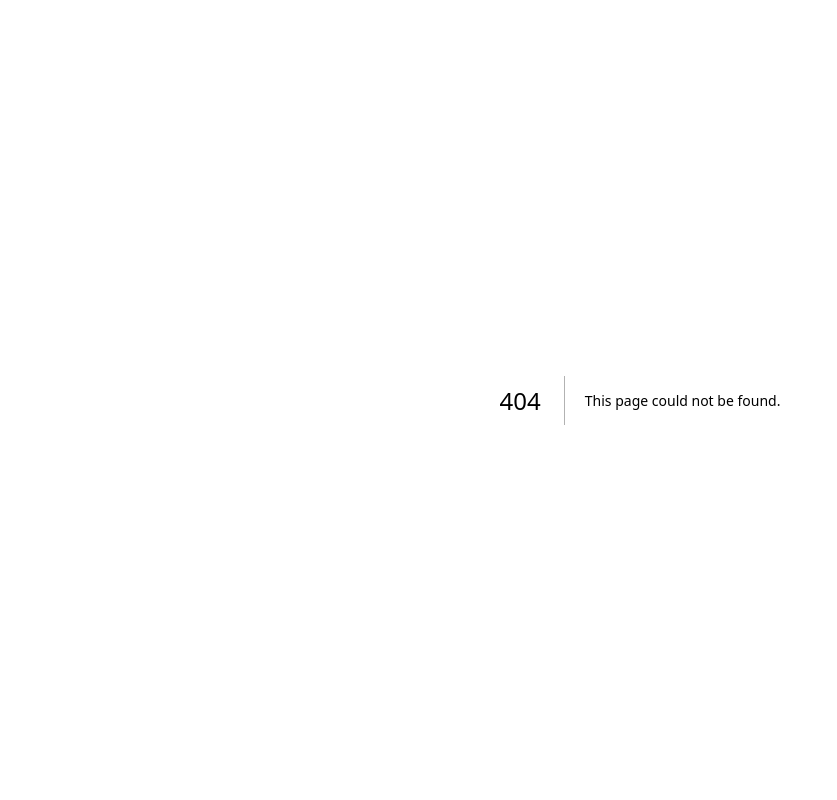
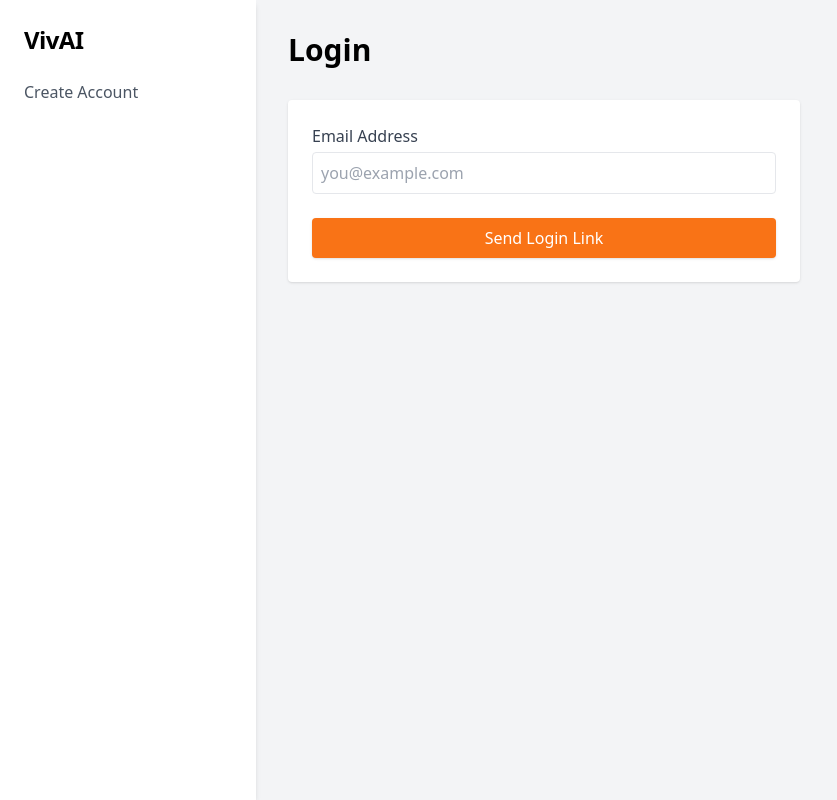
Before and after one commit to rodneyberubee/viv-frontend, a Next.js app: page /login in a window 1280 px wide. Before the commit this address had no page. Shown: the whole page, without its empty margins (0-837 px from the left). Built offline with nearby package versions, Linux system fonts and the light colour scheme.

Commit message:
Create login.tsx

```diff
--- /dev/null
+++ b/pages/login.tsx
@@ -0,0 +1,83 @@
+import React, { useState } from 'react';
+
+const LoginPage = () => {
+  const [email, setEmail] = useState('');
+  const [loading, setLoading] = useState(false);
+  const [message, setMessage] = useState('');
+
+  const handleLogin = async () => {
+    if (!email) {
+      setMessage('Please enter your email');
+      return;
+    }
+
+    setLoading(true);
+    setMessage('');
+
+    try {
+      const res = await fetch('https://api.vivaitable.com/api/auth/login', {
+        method: 'POST',
+        headers: { 'Content-Type': 'application/json' },
+        body: JSON.stringify({ email }),
+      });
+
+      const data = await res.json();
+      if (res.ok) {
+        setMessage('Check your email for a login link!');
+      } else {
+        setMessage(data.error || 'Login failed. Please try again.');
+      }
+    } catch (err) {
+      console.error('[ERROR][login]', err);
+      setMessage('An error occurred. Please try again.');
+    } finally {
+      setLoading(false);
+    }
+  };
+
+  return (
+    <div className="flex min-h-screen bg-gray-100">
+      <aside className="w-64 bg-white shadow-md p-6 space-y-6">
+        <h2 className="text-2xl font-bold tracking-tight">VivAI</h2>
+        <nav className="space-y-4">
+          <a className="block text-gray-600 hover:text-orange-500" href="/account">
+            Create Account
+          </a>
+        </nav>
+      </aside>
+
+      <main className="flex-1 p-8 space-y-8">
+        <div className="flex justify-between items-center">
+          <h1 className="text-3xl font-bold">Login</h1>
+        </div>
+
+        <section className="bg-white rounded shadow p-6 space-y-6 max-w-lg">
+          <div>
+            <label className="block text-gray-700 font-medium mb-1">Email Address</label>
+            <input
+              type="email"
+              value={email}
+              onChange={(e) => setEmail(e.target.value)}
+              className="p-2 border rounded w-full"
+              placeholder="you@example.com"
+            />
+          </div>
+          {message && (
+            <div className="text-sm text-gray-700 bg-gray-50 border p-2 rounded">
+              {message}
+            </div>
+          )}
+          <button
+            onClick={handleLogin}
+            disabled={loading}
+            className="bg-orange-500 text-white px-4 py-2 rounded shadow hover:bg-orange-600 w-full"
+          >
+            {loading ? 'Sending Link...' : 'Send Login Link'}
+          </button>
+        </section>
+      </main>
+    </div>
+  );
+};
+
+export default LoginPage;
```
